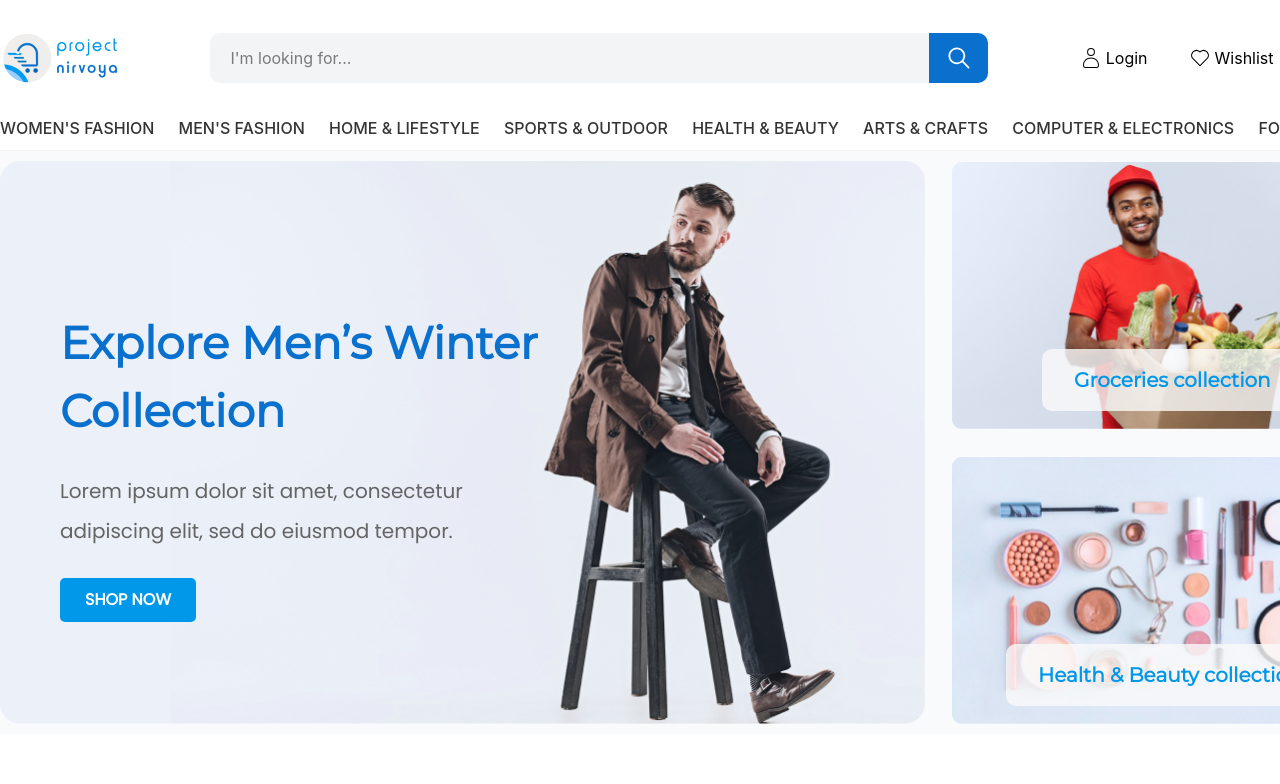
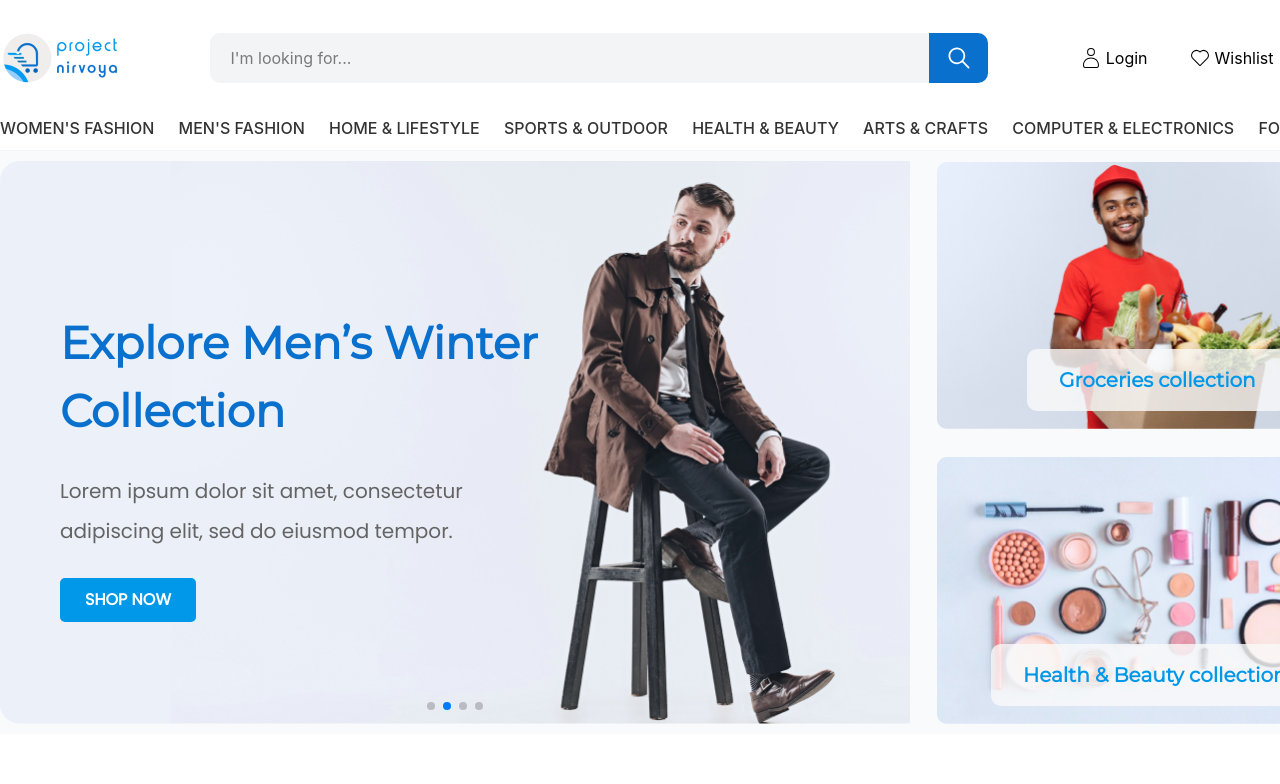
Before and after one commit to ashiqul290/Nirvoya-Website, a React (Vite) app: page / in a window 1280 px wide. Shown: the top 784 px of the page. Built offline with nearby package versions, Linux system fonts and the light colour scheme.

Commit message:
swiper add

```diff
--- a/src/components/Home/Banner.jsx
+++ b/src/components/Home/Banner.jsx
@@ -2,26 +2,102 @@ import React from "react";
 import { Container } from "../../Common/Container";
 import Groceres from "../../assets/Banner/placeholder.png";
 import beauty from "../../assets/Banner/placeholder (1).png";
-import sliderimg from '../../assets/Banner/image.png'
+import sliderimg from "../../assets/Banner/image.png";
+
+import { Swiper, SwiperSlide } from "swiper/react";
+import { Navigation, Pagination, Autoplay } from "swiper/modules";
+
+import "swiper/css";
+import "swiper/css/navigation";
+import "swiper/css/pagination";
 
 export const Banner = () => {
-
   return (
     <>
       <div className=" py-2.5">
         <Container>
           <div className="flex gap-6.75 items-center">
-
-              <div className="w-231.25 h-140.75 rounded-[10px] relative">
-                <img src={sliderimg} alt="" />
-                <div className=" absolute top-37 left-15">
-                    <h1 className=" text-[#0970CD] font-bold text-[45px] font-montserrat max-w-121.5 ">Explore Men’s Winter Collection</h1>
-                    <p className=" text-[20px] font-poppins font-normal leading-10 text-[#646464] w-104.5 my-6.75">Lorem ipsum dolor sit amet, consectetur adipiscing elit, sed do eiusmod tempor. </p>
-                    <button className=" px-6.25 py-2.5 text-white bg-[#0198E9] rounded-[5px] font-poppins font-semibold text-[16px]">SHOP NOW</button>
-                </div>
-              </div>
-
-
+            {/* LEFT SLIDER */}
+            <div className="w-[65%]">
+              <Swiper
+                modules={[Navigation, Pagination, Autoplay]}
+                spaceBetween={20}
+                slidesPerView={1}
+                //   navigation
+                pagination={{ clickable: true }}
+                autoplay={{ delay: 3000 }}
+                className="w-full h-full"
+              >
+                <SwiperSlide>
+                  <div className="w-231.25 h-140.75 rounded-[10px] relative">
+                    <img src={sliderimg} alt="" />
+                    <div className=" absolute top-37 left-15">
+                      <h1 className=" text-[#0970CD] font-bold text-[45px] font-montserrat max-w-121.5 ">
+                        Explore Men’s Winter Collection
+                      </h1>
+                      <p className=" text-[20px] font-poppins font-normal leading-10 text-[#646464] w-104.5 my-6.75">
+                        Lorem ipsum dolor sit amet, consectetur adipiscing elit,
+                        sed do eiusmod tempor.{" "}
+                      </p>
+                      <button className=" px-6.25 py-2.5 text-white bg-[#0198E9] rounded-[5px] font-poppins font-semibold text-[16px]">
+                        SHOP NOW
+                      </button>
+                    </div>
+                  </div>
+                </SwiperSlide>
+                <SwiperSlide>
+                  <div className="w-231.25 h-140.75 rounded-[10px] relative">
+                    <img src={sliderimg} alt="" />
+                    <div className=" absolute top-37 left-15">
+                      <h1 className=" text-[#0970CD] font-bold text-[45px] font-montserrat max-w-121.5 ">
+                        Explore Men’s Winter Collection
+                      </h1>
+                      <p className=" text-[20px] font-poppins font-normal leading-10 text-[#646464] w-104.5 my-6.75">
+                        Lorem ipsum dolor sit amet, consectetur adipiscing elit,
+                        sed do eiusmod tempor.{" "}
+                      </p>
+                      <button className=" px-6.25 py-2.5 text-white bg-[#0198E9] rounded-[5px] font-poppins font-semibold text-[16px]">
+                        SHOP NOW
+                      </button>
+                    </div>
+                  </div>
+                </SwiperSlide>
+                <SwiperSlide>
+                  <div className="w-231.25 h-140.75 rounded-[10px] relative">
+                    <img src={sliderimg} alt="" />
+                    <div className=" absolute top-37 left-15">
+                      <h1 className=" text-[#0970CD] font-bold text-[45px] font-montserrat max-w-121.5 ">
+                        Explore Men’s Winter Collection
+                      </h1>
+                      <p className=" text-[20px] font-poppins font-normal leading-10 text-[#646464] w-104.5 my-6.75">
+                        Lorem ipsum dolor sit amet, consectetur adipiscing elit,
+                        sed do eiusmod tempor.{" "}
+                      </p>
+                      <button className=" px-6.25 py-2.5 text-white bg-[#0198E9] rounded-[5px] font-poppins font-semibold text-[16px]">
+                        SHOP NOW
+                      </button>
+                    </div>
+                  </div>
+                </SwiperSlide>
+                <SwiperSlide>
+                  <div className="w-231.25 h-140.75 rounded-[10px] relative">
+                    <img src={sliderimg} alt="" />
+                    <div className=" absolute top-37 left-15">
+                      <h1 className=" text-[#0970CD] font-bold text-[45px] font-montserrat max-w-121.5 ">
+                        Explore Men’s Winter Collection
+                      </h1>
+                      <p className=" text-[20px] font-poppins font-normal leading-10 text-[#646464] w-104.5 my-6.75">
+                        Lorem ipsum dolor sit amet, consectetur adipiscing elit,
+                        sed do eiusmod tempor.{" "}
+                      </p>
+                      <button className=" px-6.25 py-2.5 text-white bg-[#0198E9] rounded-[5px] font-poppins font-semibold text-[16px]">
+                        SHOP NOW
+                      </button>
+                    </div>
+                  </div>
+                </SwiperSlide>
+              </Swiper>
+            </div>
 
             <div className="">
               <div className="w-md h-66.75  rounded-[10px] relative">
```
Also changed, not shown: package.json (line endings or trailing spaces), 1 other file (tests, documents, lock files or other folders).
